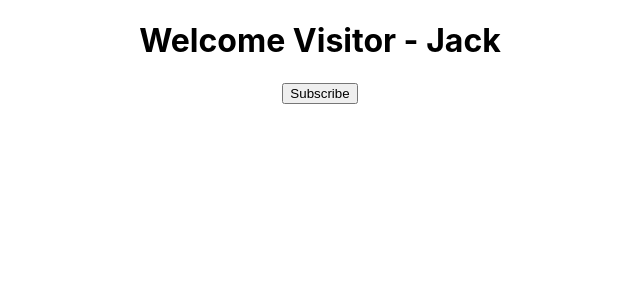
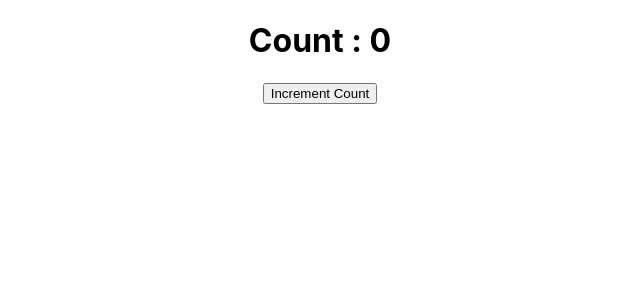
Before and after one commit to Afirestriker/react-concepts-in-action, a React (Create React App) app in the folder ReactJS-Tutorial/hello-world/: page / in a window 1280 px wide. Shown: the top 300 px of the page, without its empty margins (320-960 px from the left). Built offline with nearby package versions, Linux system fonts and the light colour scheme; the HTML template or start-up script is replaced by a standard one.

Commit message:
Lesson 11 - setState() in React

```diff
--- a/ReactJS-Tutorial/hello-world/src/App.js
+++ b/ReactJS-Tutorial/hello-world/src/App.js
@@ -4,11 +4,14 @@ import Greet from "./components/Greet";
 import Welcome from "./components/Welcome";
 import Hello from "./components/Hello";
 import Message from "./components/Message";
+import Counter from "./components/Counter";
 
 function App() {
     return (
         <div className="App">
-            <Message />
+            <Counter />
+
+            {/* <Message /> */}
 
             {/** Functional Component */}
             {/*
--- /dev/null
+++ b/ReactJS-Tutorial/hello-world/src/components/Counter.js
@@ -0,0 +1,51 @@
+import React, { Component } from "react";
+
+class Counter extends Component {
+    constructor(props) {
+        super(props);
+
+        this.state = {
+            count: 0,
+        };
+    }
+
+    increaseCount() {
+        // this.setState(
+        //     {
+        //         count: this.state.count + 1,
+        //     },
+        //     () => console.log("Callback Value", this.state.count)
+        // );
+
+        this.setState(
+            (prevState, props) =>  ({
+                count: prevState.count + 1
+            }),
+            () => console.log("Callback value", this.state.count)
+        );
+
+        console.log(this.state.count);
+    }
+
+    increaseByFive() {
+        console.log("Called to increaseByFive");
+        this.increaseCount();
+        this.increaseCount();
+        this.increaseCount();
+        this.increaseCount();
+        this.increaseCount();
+    }
+
+    render() {
+        return (
+            <div>
+                <h1>Count : {this.state.count} </h1>
+                <button onClick={() => this.increaseByFive()}>
+                    Increment Count
+                </button>
+            </div>
+        );
+    }
+}
+
+export default Counter;
```
Also changed, not shown: 1 other file (tests, documents, lock files or other folders).
